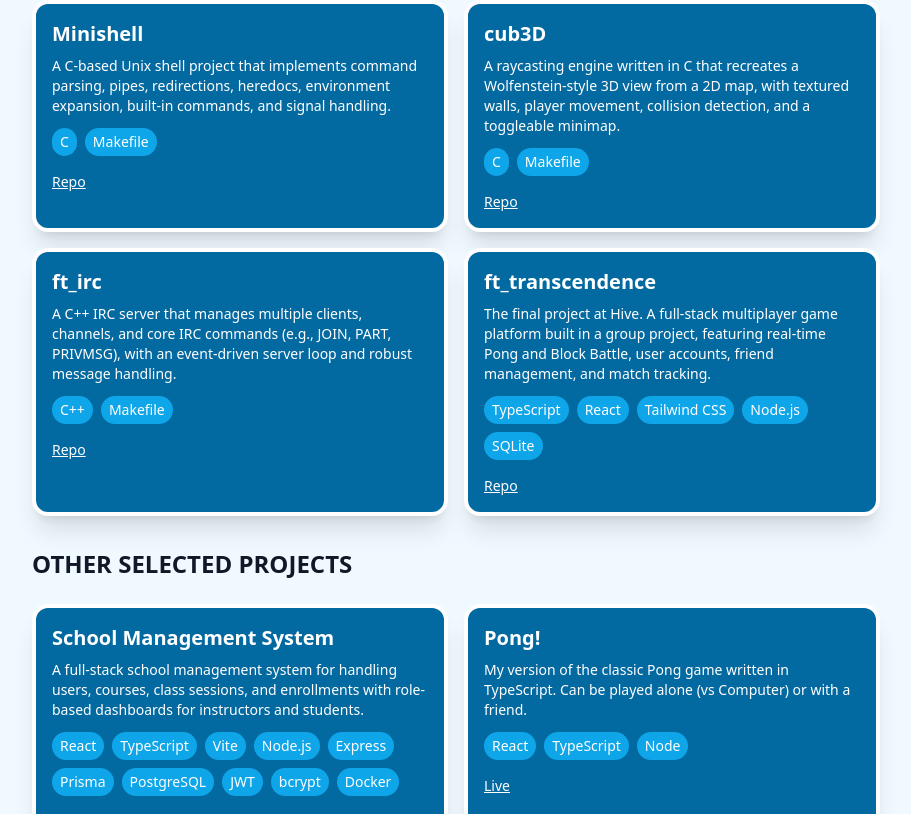
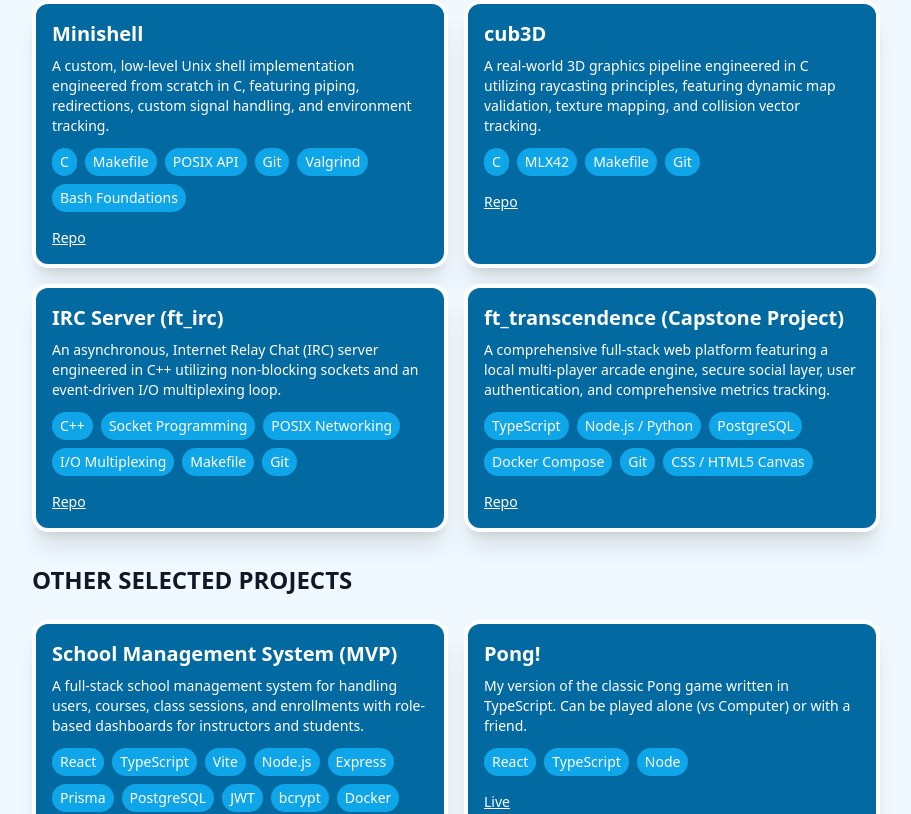
Before and after one commit to ThomasParratt/portfolio, a React (Vite) app: page /#/ in a window 1280 px wide. Shown: the part 700-1514 px from the top of the page, without its empty margins (184-1095 px from the left). Built offline with nearby package versions, Linux system fonts and the light colour scheme.

Commit message:
updated project and about me info

```diff
--- a/src/components/Home.jsx
+++ b/src/components/Home.jsx
@@ -46,8 +46,8 @@ export default function Home() {
                             <h1 className="text-5xl md:text-8xl text-orange-600 font-bold max-w-sm">
                                 Hi, I'm Tom.
                             </h1>
-                            <p className="text-orange-600 text-base text-xl font-semibold md:text-4xl leading-relaxed sm:text-right">
-                                A software developer building my foundation through meaningful, user-focused projects.
+                            <p className="text-orange-600 text-base text-xl font-semibold md:text-2xl leading-relaxed sm:text-right">
+                                A software developer building robust, full-stack architectures engineered to solve real-world problems.
                             </p>
                         </div>
                         {/* Photo */}
--- a/src/components/ProjectCard.jsx
+++ b/src/components/ProjectCard.jsx
@@ -1,15 +1,27 @@
 import { Link } from "react-router-dom"
 
 
-export default function ProjectCard({p}) {
+export default function ProjectCard({p, detailTo}) {
     const visibilityClass = p.liveInternal ? "hidden lg:block" : "";
     return (
         <article className={`h-full border-4 border-white rounded-2xl p-4 shadow-xl transition bg-sky-700 ${visibilityClass}`}>
-            <h3 className="font-semibold text-xl text-white">{p.title}</h3>
-            <p className="text-sm text-white mt-2">{p.description}</p>
-            <div className="mt-3 flex flex-wrap gap-2 text-sm text-white">
-                {p.tech.map(t=> <span key={t} className="px-2 py-1 rounded-2xl bg-sky-500">{t}</span>)}
-            </div>
+            {detailTo ? (
+                <Link to={detailTo} className="block">
+                    <h3 className="font-semibold text-xl text-white">{p.title}</h3>
+                    <p className="text-sm text-white mt-2">{p.description}</p>
+                    <div className="mt-3 flex flex-wrap gap-2 text-sm text-white">
+                        {p.tech.map(t=> <span key={t} className="px-2 py-1 rounded-2xl bg-sky-500">{t}</span>)}
+                    </div>
+                </Link>
+            ) : (
+                <>
+                    <h3 className="font-semibold text-xl text-white">{p.title}</h3>
+                    <p className="text-sm text-white mt-2">{p.description}</p>
+                    <div className="mt-3 flex flex-wrap gap-2 text-sm text-white">
+                        {p.tech.map(t=> <span key={t} className="px-2 py-1 rounded-2xl bg-sky-500">{t}</span>)}
+                    </div>
+                </>
+            )}
             <div className="mt-4 flex gap-2">
                 {p.liveInternal && (
                     <Link to={p.liveInternal} className="text-sm text-white underline">Live</Link>
--- a/src/components/ProjectDetails.jsx
+++ b/src/components/ProjectDetails.jsx
@@ -29,7 +29,7 @@ export default function ProjectDetails() {
                         {p.image && <img className="mt-6" src={p.image} controls autoPlay muted loop playsInline></img>}
                         <h2 className="mt-8 text-3xl font-bold">Overview</h2>
                         <p className="mt-4 font-medium md:text-xl leading-relaxed whitespace-pre-line">{p.para1}</p>
-                        <h2 className="mt-8 text-3xl font-bold">What I learned</h2>
+                        <h2 className="mt-8 text-3xl font-bold">Engineering choices and key outcomes</h2>
                         <p className="mt-4 font-medium md:text-xl leading-relaxed whitespace-pre-line">{p.para2}</p>
                     </div>
                 </article>
--- a/src/components/Projects.jsx
+++ b/src/components/Projects.jsx
@@ -1,7 +1,6 @@
 import hiveProjects from '../data/hiveProjects'
 import projects from '../data/projects'
 import ProjectCard from './ProjectCard'
-import { Link } from "react-router-dom"
 
 
 export default function Projects() {
@@ -10,18 +9,22 @@ export default function Projects() {
             <div className="max-w-4xl mx-auto px-6">
                 <h2 className="mt-8 text-2xl font-extrabold">SELECTED HIVE PROJECTS</h2>
                 <div className="mt-6 grid grid-cols-1 md:grid-cols-2 gap-4">
-                    {hiveProjects.map((p, index) =>
-                        <Link key={p.id} to={`/projects/hive/${p.id}`} className="block h-full">
-                            <ProjectCard p={p} />
-                        </Link>
+                    {hiveProjects.map((p) =>
+                        <ProjectCard
+                            key={p.id}
+                            p={p}
+                            detailTo={p.clickable === false ? undefined : `/projects/hive/${p.id}`}
+                        />
                     )}
                 </div>
                 <h2 className="mt-8 text-2xl font-extrabold">OTHER SELECTED PROJECTS</h2>
                 <div className="mt-6 grid grid-cols-1 md:grid-cols-2 gap-4">
-                    {projects.map((p, index) =>
-                        <Link key={p.id} to={`/projects/projects/${p.id}`} className="block h-full">
-                            <ProjectCard p={p} />
-                        </Link>
+                    {projects.map((p) =>
+                        <ProjectCard
+                            key={p.id}
+                            p={p}
+                            detailTo={p.clickable === false ? undefined : `/projects/projects/${p.id}`}
+                        />
                     )}
                 </div>
             </div>
--- a/src/data/hiveProjects.js
+++ b/src/data/hiveProjects.js
@@ -6,38 +6,38 @@ const hiveProjects = [
         id: 'p1',
         title: 'Minishell',
         video: minishell,
-        description: 'A C-based Unix shell project that implements command parsing, pipes, redirections, heredocs, environment expansion, built-in commands, and signal handling.',
-        para1: 'Minishell is a pair-programmed, from-scratch implementation of a simplified Unix shell written in C. It recreates core shell behavior, including interactive command input, history, tokenization, parsing, execution of external programs, and support for pipes and redirections. It also handles quoting rules, environment variable expansion, heredocs, and built-in commands such as cd, echo, pwd, export, unset, env, and exit.\n\n Working on the project in a pair made the development process more collaborative and iterative, with both of us contributing to design decisions, debugging, and implementation details across parsing, execution, and process management. The project also covers lower-level systems programming topics like file descriptor control, terminal behavior, and signal handling.',
-        para2: 'This project allowed me to discover how a shell works under the hood and how Unix process execution is coordinated. I learned how to manage pipes, redirections, and heredocs while keeping memory and file descriptors under control. It also gave me practical experience working with readline, termios, and signals in a real interactive application.\n\nBecause this was my first group project at Hive, I had the opportunity to improve my communication around technical decisions, review code, and divide complex work into clear responsibilities. Minishell was a strong exercise in low-level C programming, state management, and building reliable behavior from OS primitives.',
-        tech: ['C', 'Makefile'],
+        description: 'A custom, low-level Unix shell implementation engineered from scratch in C, featuring piping, redirections, custom signal handling, and environment tracking.',
+        para1: 'Minishell is a from-scratch architectural recreation of a simplified Unix shell engineered in C. The system reproduces core kernel-to-user-space patterns including raw tokenization, lexical parsing, and process execution. It manages intricate shell syntax semantics such as literal and variable-expanding quoting states, real-time signal trapping (SIGINT, SIGQUIT), and a concurrent heredoc streaming runtime.\n\nDeveloped via strict peer-programming methodologies at Hive Helsinki, the application emphasizes memory safety, defensive system-call management, and explicit cleanups across process lifecycles. It functions as a robust systems-programming exercise built directly upon raw POSIX operational primitives.',
+        para2: '• Process Control & Dynamic Piping:\nEngineered concurrent process execution loops using fork(), coordinating asynchronous pipeline rings via pipe() while enforcing strict parent-child synchronization patterns.\n\n• Advanced File Descriptor Engineering:\nImplemented complex input/output stream mutations using dup2(), safely routing system streams for conditional redirections, appends, and isolated heredoc storage without leaking descriptors.\n\n• State & Memory Lifecycle Security:\nEnforced zero-leak memory paradigms within a long-running interactive loop, designing robust cleanup hooks to purge structures during critical exit conditions and runtime failures.\n\n• Collaborative Systems Architecture:\nUtilized peer-programming principles to divide parsing logic from execution runners, conducting thorough cross-reviews to navigate edge-cases like nested error codes ($?) and terminal termios overrides.',
+        tech: ['C', 'Makefile', 'POSIX API', 'Git', 'Valgrind', 'Bash Foundations'],
         repo: 'https://github.com/ThomasParratt/minishell'
     },
     {
         id: 'p2',
         title: 'cub3D',
-        image: cub3d,
-        description: 'A raycasting engine written in C that recreates a Wolfenstein-style 3D view from a 2D map, with textured walls, player movement, collision detection, and a toggleable minimap.',
-        para1: 'Cube3D was a pair project where we built a small 3D game engine in C using the MLX42 graphics library. The goal was to render a first-person view from a 2D .cub map by casting rays into the scene, detecting wall intersections, and drawing textured wall slices based on the direction the player is facing. The project includes map parsing and validation, texture loading, floor and ceiling colors, movement controls, collision handling, and a minimap that can be shown or hidden during play.\n\nWorking on this project enabled us to discover how classic 3D rendering works under the hood and how a relatively small codebase can still contain a full rendering pipeline, from file parsing all the way to real-time interaction.',
-        para2: 'I learned how raycasting transforms 2D map data into a convincing 3D perspective using trigonometry, angles, and distance calculations. I also learned how to manage texture mapping so that wall surfaces stay visually consistent from different viewing angles, and how to structure validation logic to reject malformed maps before the game starts. Because this was a pair project, I also strengthened my teamwork skills by dividing responsibilities, coordinating implementation details, and keeping the codebase consistent across parsing, rendering, and player movement systems.',
-        tech: ['C', 'Makefile'],
+        description: 'A real-world 3D graphics pipeline engineered in C utilizing raycasting principles, featuring dynamic map validation, texture mapping, and collision vector tracking.',
+        para1: 'cub3D is a custom, real-time 3D rendering engine built in C leveraging the MLX42 graphical primitives library. Inspired by classic 90s pseudo-3D engines like Wolfenstein 3D, the application implements a mathematical graphics pipeline that translates raw 2D grid vectors into a projected first-person perspective. The software coordinates complex parsing engines to validate customized configuration assets (.cub), loading texture maps, dynamic floor/ceiling hex definitions, and directional coordinate matrices.\n\nEngineered via strict peer-programming methodologies at Hive Helsinki, the engine features fluid, multi-key player movement controls, vector-calculated collision boundaries, and an asynchronous, togglable visual minimap overlay. The resulting platform demonstrates performance-conscious loops running directly on desktop screen buffers.',
+        para2: '• Raycasting & Trigonometric Projection\n\n• Texture Mapping & Sampling Engines:\nEngineered a vertical wall-slice sampling algorithm to accurately map wall textures according to spatial orientations (North/South/East/West), maintaining visual scaling at varied coordinates.\n\n• Defensive File Parsing & Validation:\nDesigned an exhaustive state-machine parser to evaluate incoming map matrices, ensuring clean memory bailouts if missing boundaries, duplicate configurations, or disjointed arrays are detected.',
+        tech: ['C', 'MLX42', 'Makefile', 'Git'],
         repo: 'https://github.com/ThomasParratt/cube3D'
     },
     {
         id: 'p3',
-        title: 'ft_irc',
-        description: 'A C++ IRC server that manages multiple clients, channels, and core IRC commands (e.g., JOIN, PART, PRIVMSG), with an event-driven server loop and robust message handling.',
-        para1: 'This was a group project completed with two other teammates. We implemented a functional IRC-style server in C++ that accepts multiple client connections, maintains channel and user state, parses and routes protocol messages, and supports common IRC commands such as JOIN, PART, PRIVMSG, TOPIC, KICK, MODE, WHO, and INVITE. The server is structured around modular components for client handling, channel management, command processing, and a central event loop to handle I/O and command dispatch. The emphasis was on protocol-correct behavior, clear state management, and resilient handling of edge cases (invalid commands, disconnected clients, permission checks).',
-        para2: '- Practical network programming: building a stable server that accepts connections, reads/writes messages, and manages multiple clients concurrently.\n- Event-driven I/O and concurrency trade-offs (select/poll-style loops and careful state coordination).\n- Protocol parsing and robust message handling: validating inputs, formatting responses, and enforcing command semantics.\n- C++ software design: organizing functionality into clean classes and modules, resource management, and debugging complex interactions.\n- Team collaboration: dividing features, coordinating via Git, code review, and integrating different parts into a cohesive system.\n- Testing and hardening: handling edge cases, connection drops, and ensuring predictable server behavior under load.',
-        tech: ['C++', 'Makefile'],
+       title: 'IRC Server (ft_irc)',
+        description: 'An asynchronous, Internet Relay Chat (IRC) server engineered in C++ utilizing non-blocking sockets and an event-driven I/O multiplexing loop.',
+        para1: 'This project is a fully functional, production-ready IRC-style network server implemented in C++. The architecture is centred around a highly optimized, single-threaded event loop designed to handle massive client concurrency without the overhead of thread context-switching. It manages the low-level serialization, parsing, and routing of protocol frames while enforcing complex IRC state boundaries for multi-user channels, direct messaging, and privilege escalation.\n\nDeveloped as a multi-engineer team project at Hive Helsinki, the system prioritizes protocol-correct behavior, memory safety, and resilience against socket instabilities.',
+        para2: '• Non-Blocking I/O Multiplexing:\nEngineered an event-driven network loop using poll() to handle asynchronous read/write states, managing network buffers dynamically to mitigate incomplete or fragmented packets.\n\n• Strict Protocol Parsing & Validation:\nDesigned an efficient lexical parser to isolate, validate, and dispatch incoming standard IRC commands (JOIN, PRIVMSG, MODE, KICK) while mapping automated numeric reply payloads to clients.\n\n• Resilient Connection Hardening:\nImplemented robust exception and signal mitigation paths to elegantly manage unannounced socket drops, connection timeouts, and memory cleanups without compromising server uptime.\n\n• Scalable Git Workflows:\nCoordinated with two teammates to establish feature-branching strategies, conducting asynchronous code reviews to smoothly integrate independent modules into a unified codebase.',
+        tech: ['C++', 'Socket Programming', 'POSIX Networking', 'I/O Multiplexing', 'Makefile', 'Git'],
         repo: 'https://github.com/ThomasParratt/ft_irc'
     },
     {
         id: 'p4',
-        title: 'ft_transcendence',
-        description: 'The final project at Hive. A full-stack multiplayer game platform built in a group project, featuring real-time Pong and Block Battle, user accounts, friend management, and match tracking.',
-        para1: 'We built ft_transcendence as a multiplayer browser game platform that combines classic arcade gameplay with modern social and account features. The app includes user authentication, profile management, friend requests, online status, game invitations, and real-time gameplay. Players can jump into Pong or Block Battle, track their performance, and interact with others through a shared social layer. As a group project, it required us to divide responsibilities across frontend, backend, game logic, and real-time communication while keeping the whole system consistent and responsive.',
-        para2: 'This project taught me how to work on a full-stack application from end to end, especially how the frontend, backend, database, and realtime features depend on each other. I gained experience collaborating in a team, coordinating tasks, and integrating separate parts of the codebase without breaking the overall flow. I also learned more about secure authentication, API design, and building an interface that stays usable across different screen sizes. Most importantly, I learned how to make practical technical decisions as part of a team and keep the user experience in focus while working on a complex project.',
-        tech: ['TypeScript', 'React', 'Tailwind CSS', 'Node.js', 'SQLite'],
+        clickable: false,
+        title: 'ft_transcendence (Capstone Project)',
+        description: 'A comprehensive full-stack web platform featuring a local multi-player arcade engine, secure social layer, user authentication, and comprehensive metrics tracking.',
+        para1: 'ft_transcendence serves as the comprehensive capstone application of the Hive Helsinki curriculum, combining a client-side arcade engine with a modern social network architecture. The platform orchestrates a shared-screen, local multi-player gaming interface (Pong/Block Battle) built around high-frequency frame rendering loops and immediate-input controller polling. Beyond the gameplay layer, the system manages asynchronous friend systems, global match history tables, and interactive leaderboards, all protected by a defense-in-depth security approach featuring secure session management and hashed user storage.\n\nDeveloped as a multi-engineer team project, the platform acts as an excellent study in distributed web architecture. It highlights the successful integration of a component-driven frontend, a relational database model, and a robust RESTful API optimized for data integrity and comprehensive profile tracking.',
+        para2: '• Deterministic Game Loop & Physics Engine:\nEngineered a high-frequency client-side rendering loop to manage real-time game states, processing rapid velocity updates, paddle vector adjustments, and precise wall-collision matrices.\n\n• Shared-Device Input Mapping:\nDesigned an asynchronous event listener pipeline to handle concurrent, dual-player input processing on a single keyboard layout, preventing key-jamming conflicts and maintaining deterministic gameplay loops.\n\n• End-to-End Security & Identity:\nEngineered a secure user identity pipeline implementing multi-factor or OAuth2 authentication loops, protected JWT session state handling, and secure database password encryption.\n\n• Complex Relational Schema Design:\nModeled transactional database schemas to seamlessly manage concurrent user records, friend matrices, multi-tiered match histories, and live leaderboard data while preserving relational integrity.\n\n• Agile System Integration:\nCoordinated in an agile team environment to manage cross-cutting features, utilizing continuous integration habits to merge independent UI components and backend route groups into a stable production pipeline.',
+        tech: ['TypeScript', 'Node.js / Python', 'PostgreSQL', 'Docker Compose', 'Git', 'CSS / HTML5 Canvas'],
         repo: 'https://github.com/ThomasParratt/ft_transcendence'
     }
 ]
--- a/src/data/projects.js
+++ b/src/data/projects.js
@@ -1,15 +1,17 @@
 const projects = [
     {
         id: 'p1',
-        title: 'School Management System',
+        title: 'School Management System (MVP)',
         description: 'A full-stack school management system for handling users, courses, class sessions, and enrollments with role-based dashboards for instructors and students.',
-        para1: 'School Management System is a full-stack web application built to simplify the administration of courses, class sessions, and student enrollments in a school environment. The platform includes secure JWT-based authentication, role-based access control, and separate experiences for instructors and students. Instructors can manage users, create and update courses, organize sessions, and oversee enrollments, while students can view their enrolled courses and upcoming lessons through a dedicated dashboard.\n\nThe project combines an Express and Prisma backend with a React, TypeScript, and Vite frontend, and it is designed to run cleanly in Docker for easy setup and deployment. It also includes OpenAPI documentation, automated testing with Vitest, and Bruno API collections for exploring and validating the API.',
-        para2: 'This project strengthened my understanding of full-stack application design, especially how to connect a typed frontend to a structured backend API. I learned how to model real-world relationships such as users, courses, sessions, and enrollments in Prisma, and how to keep business rules consistent across routes, validation, and tests.\n\nI also gained practical experience with role-based UI and backend authorization, Docker-based development workflows, and API documentation and testing. Building both the admin and student experiences helped me think more carefully about user needs, data flow, and maintainability across the entire stack.',
+        para1: 'The School Management System is a production-ready, full-stack enterprise web application designed to optimize the administration of courses, class sessions, and student enrollments. Inspired by real-world feedback from students and employees at a local language school, the platform features a secure JWT-based authentication system and strict role-based access control (RBAC) across three distinct user archetypes: Administrators, Instructors, and Students.\n\nThe architecture pairs an Express and Prisma (PostgreSQL) backend with a type-safe React, TypeScript, and Vite frontend. Built with environment parity in mind, the entire ecosystem is containerized with Docker, fully documented via the OpenAPI Specification, and guarded by an automated Vitest testing suite triggered via GitHub Actions.',
+        para2: '• Type-Safe Full-Stack Architecture:\nConnected a tightly typed TypeScript frontend to a structured relational backend API, ensuring compile-time safety.\n\n• Relational Data Modeling:\nArchitected complex database schemas and many-to-many relationships using Prisma ORM, ensuring strict data integrity.\n\n• Granular Role-Based Authorization:\nImplemented robust backend middleware and dynamic frontend routing to securely separate data management workflows.\n\n• Production-Grade DevOps Workflows:\nUtilized Docker Compose to eliminate environment configuration drift and engineered an automated CI pipeline.',
         tech: ['React', 'TypeScript', 'Vite', 'Node.js', 'Express', 'Prisma', 'PostgreSQL', 'JWT', 'bcrypt', 'Docker'],
-        repo: 'https://github.com/ThomasParratt/school-system'
+        repo: 'https://github.com'
     },
+
     {
         id: 'p2',
+        clickable: false,
         title: 'Pong!',
         description: 'My version of the classic Pong game written in TypeScript. Can be played alone (vs Computer) or with a friend.',
         tech: ['React', 'TypeScript', 'Node'],
@@ -17,6 +19,7 @@ const projects = [
     },
     {
         id: 'p3',
+        clickable: false,
         title: 'Timetable App',
         description: 'Enables the user to create an A4 printable classroom schedule for Berlitz Helsinki.',
         tech: ['React', 'JavaScript', 'Node'],
@@ -25,6 +28,7 @@ const projects = [
     },
     {
         id: 'p4',
+        clickable: false,
         title: 'CLI Word Guesser',
         description: 'A CLI version of Wordle written in C++. Just clone, compile, execute and play!',
         tech: ['C++'],
@@ -32,6 +36,7 @@ const projects = [
     },
     {
         id: 'p5',
+        clickable: false,
         title: 'React Word Guesser',
         description: 'My version of Wordle written in React and Tailwind CSS.',
         tech: ['React', 'JavaScript', 'Tailwind CSS'],
@@ -40,6 +45,7 @@ const projects = [
     },
     {
         id: 'p6',
+        clickable: false,
         title: 'Portfolio',
         description: 'Check out the code for this site.',
         tech: ['React', 'JavaScript', 'TypeScript', 'Tailwind CSS'],
```
Also changed, not shown: src/components/About.jsx (+23 -19 lines).
